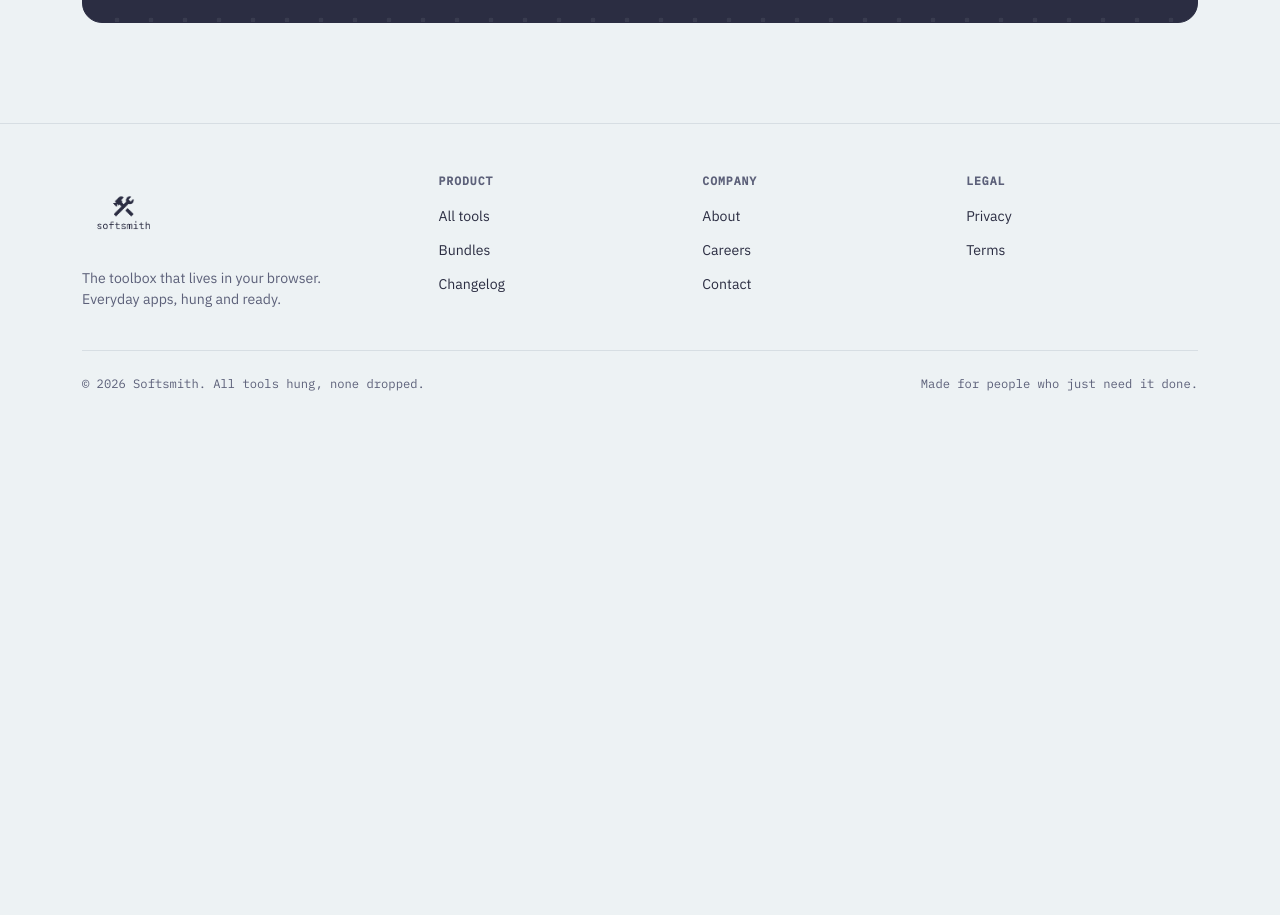
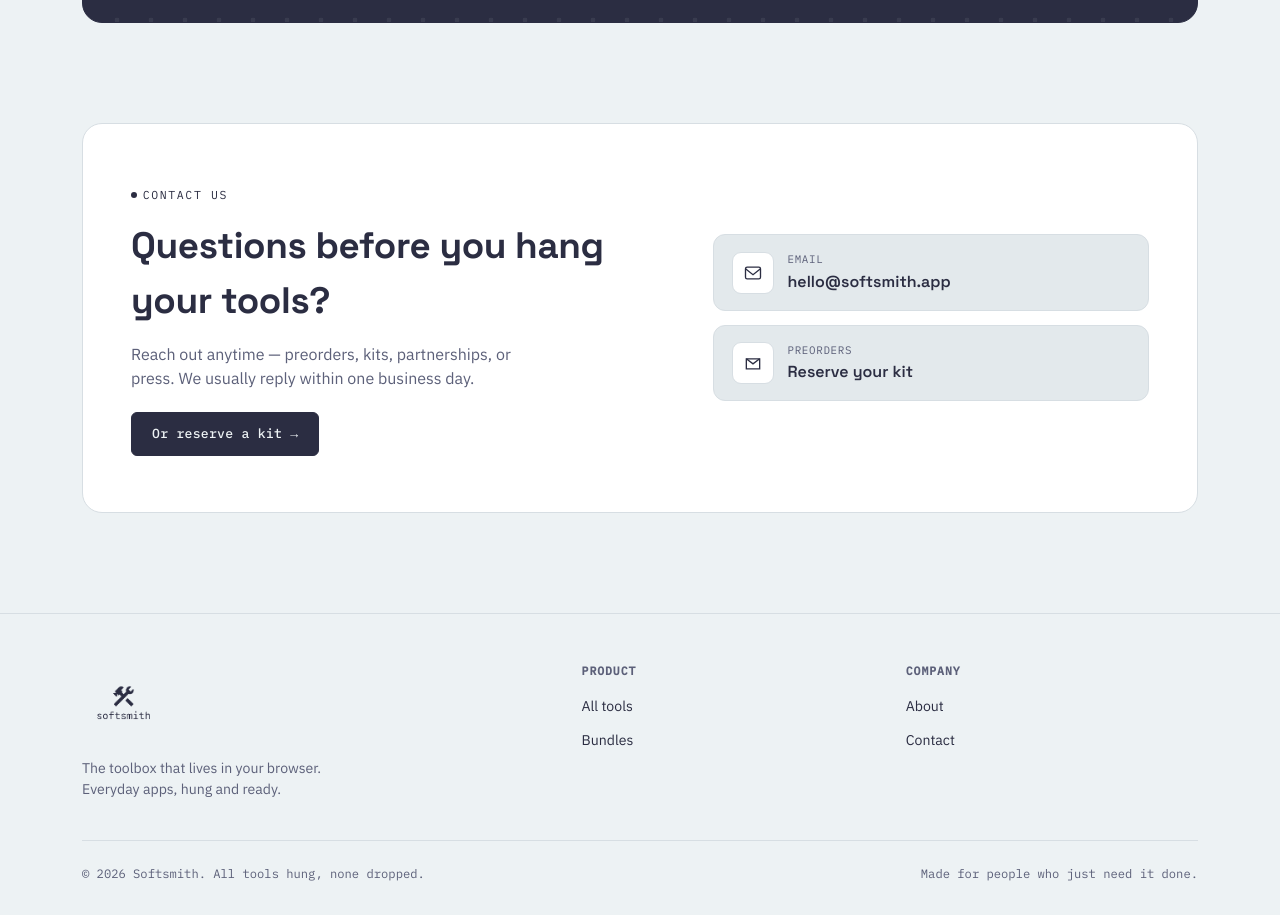
Before and after one commit to muradabbaszade098-cloud/softsmith, a website: page softsmith-landing.html in a window 1280 px wide. Shown: the part 4000-4915 px from the top of the page. Before the commit the page ends 4425 px from the top, so only its background shows below. Drawn offline with Linux system fonts and the light colour scheme.

Commit message:
Clean up footer links and add a Contact us section.
Co-authored-by: Cursor <cursoragent@cursor.com>

```diff
--- a/softsmith-landing.html
+++ b/softsmith-landing.html
@@ -668,6 +668,71 @@
     border-color:var(--bg);
   }
 
+  /* ---------- CONTACT ---------- */
+  .contact-panel{
+    background:var(--surface);
+    border:1px solid var(--line);
+    border-radius:20px;
+    padding:clamp(36px, 5vw, 56px) clamp(22px, 4vw, 48px);
+    display:grid;
+    grid-template-columns:1.1fr 0.9fr;
+    gap:clamp(28px, 5vw, 48px);
+    align-items:center;
+  }
+  .contact-panel h2{
+    font-size:clamp(1.7rem, 3vw, 2.3rem);
+    margin:14px 0 14px;
+  }
+  .contact-panel p{
+    color:var(--paper-dim);
+    max-width:44ch;
+    margin-bottom:22px;
+  }
+  .contact-links{
+    display:flex;
+    flex-direction:column;
+    gap:14px;
+  }
+  .contact-link{
+    display:flex;
+    align-items:center;
+    gap:14px;
+    background:var(--bg-soft);
+    border:1px solid var(--line);
+    border-radius:12px;
+    padding:16px 18px;
+    transition:border-color 0.15s ease, transform 0.15s ease;
+  }
+  .contact-link:hover{
+    border-color:var(--amber-dim);
+    transform:translateY(-2px);
+  }
+  .contact-link .icon-wrap{
+    width:42px; height:42px;
+    border-radius:9px;
+    background:var(--surface);
+    border:1px solid var(--line);
+    display:flex; align-items:center; justify-content:center;
+    flex-shrink:0;
+  }
+  .contact-link .icon-wrap svg{
+    width:20px; height:20px;
+    color:var(--amber);
+  }
+  .contact-link .label{
+    font-family:'IBM Plex Mono', monospace;
+    font-size:0.68rem;
+    text-transform:uppercase;
+    letter-spacing:0.06em;
+    color:var(--paper-dim);
+    margin-bottom:2px;
+  }
+  .contact-link .value{
+    font-family:'Space Grotesk', sans-serif;
+    font-weight:600;
+    font-size:1rem;
+  }
+
   /* ---------- FOOTER ---------- */
   footer{
     border-top:1px solid var(--line);
@@ -675,7 +740,7 @@
   }
   .foot-grid{
     display:grid;
-    grid-template-columns:1.4fr 1fr 1fr 1fr;
+    grid-template-columns:1.6fr 1fr 1fr;
     gap:32px;
     margin-bottom:40px;
   }
@@ -720,6 +785,7 @@
   @media (max-width:860px){
     .nav-links{ display:none; }
     .preorder-panel{ grid-template-columns:1fr; }
+    .contact-panel{ grid-template-columns:1fr; }
   }
 
   @media (max-width:760px){
@@ -1097,6 +1163,40 @@
       </div>
     </div>
   </section>
+
+  <!-- CONTACT -->
+  <section class="section" id="contact" style="padding-top:0;">
+    <div class="wrap">
+      <div class="contact-panel">
+        <div>
+          <span class="eyebrow">Contact us</span>
+          <h2>Questions before you hang your tools?</h2>
+          <p>Reach out anytime — preorders, kits, partnerships, or press. We usually reply within one business day.</p>
+          <a href="#preorder" class="btn">Or reserve a kit →</a>
+        </div>
+        <div class="contact-links">
+          <a class="contact-link" href="mailto:hello@softsmith.app">
+            <div class="icon-wrap">
+              <svg viewBox="0 0 24 24" fill="none" stroke="currentColor" stroke-width="1.6"><rect x="3" y="5" width="18" height="14" rx="2"/><path d="M3 7l9 7 9-7"/></svg>
+            </div>
+            <div>
+              <div class="label">Email</div>
+              <div class="value">hello@softsmith.app</div>
+            </div>
+          </a>
+          <a class="contact-link" href="#preorder">
+            <div class="icon-wrap">
+              <svg viewBox="0 0 24 24" fill="none" stroke="currentColor" stroke-width="1.6"><path d="M4 7h16v12H4z"/><path d="M4 7l8 6 8-6"/></svg>
+            </div>
+            <div>
+              <div class="label">Preorders</div>
+              <div class="value">Reserve your kit</div>
+            </div>
+          </a>
+        </div>
+      </div>
+    </div>
+  </section>
 </main>
 
 <footer>
@@ -1113,22 +1213,13 @@
         <ul>
           <li><a href="#tools">All tools</a></li>
           <li><a href="#bundles">Bundles</a></li>
-          <li><a href="#">Changelog</a></li>
         </ul>
       </div>
       <div>
         <h5>Company</h5>
         <ul>
           <li><a href="#">About</a></li>
-          <li><a href="#">Careers</a></li>
-          <li><a href="#">Contact</a></li>
-        </ul>
-      </div>
-      <div>
-        <h5>Legal</h5>
-        <ul>
-          <li><a href="#">Privacy</a></li>
-          <li><a href="#">Terms</a></li>
+          <li><a href="#contact">Contact</a></li>
         </ul>
       </div>
     </div>
```
Also changed, not shown: index.html (+102 -11 lines).
